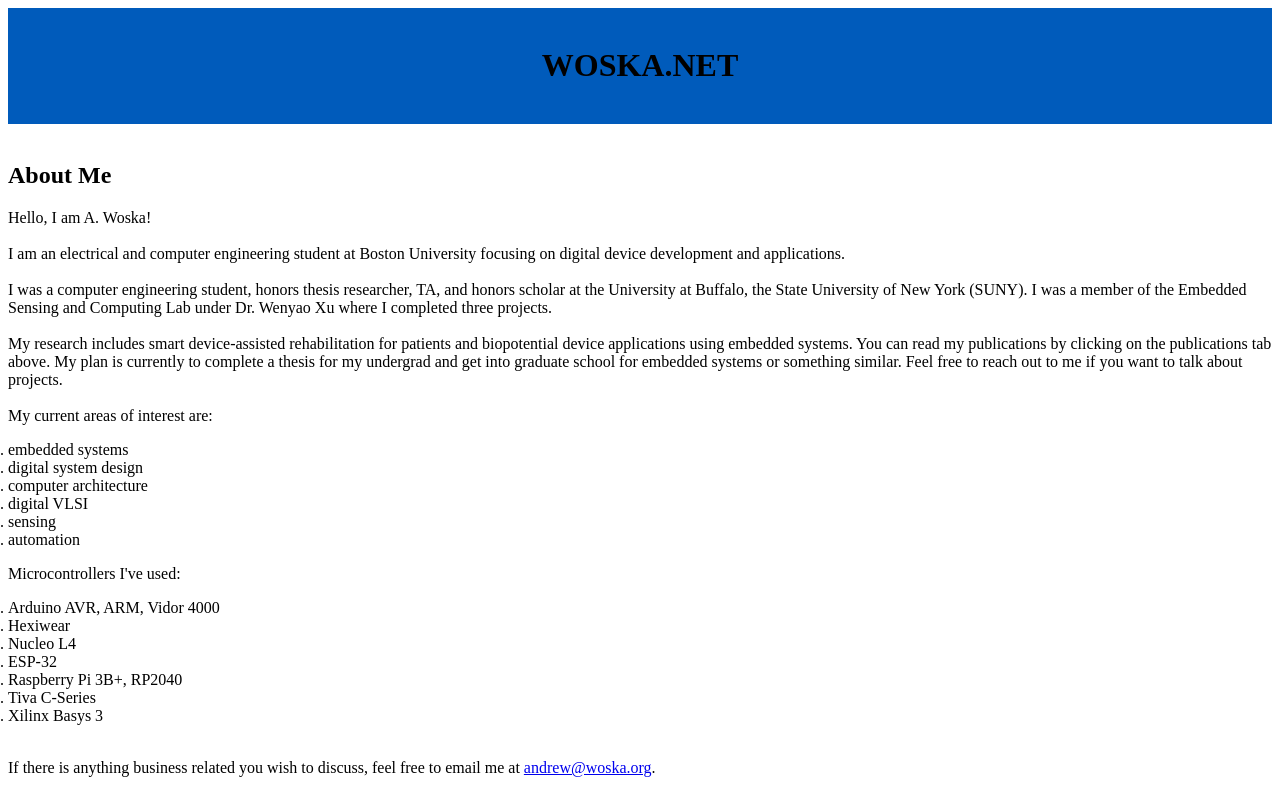
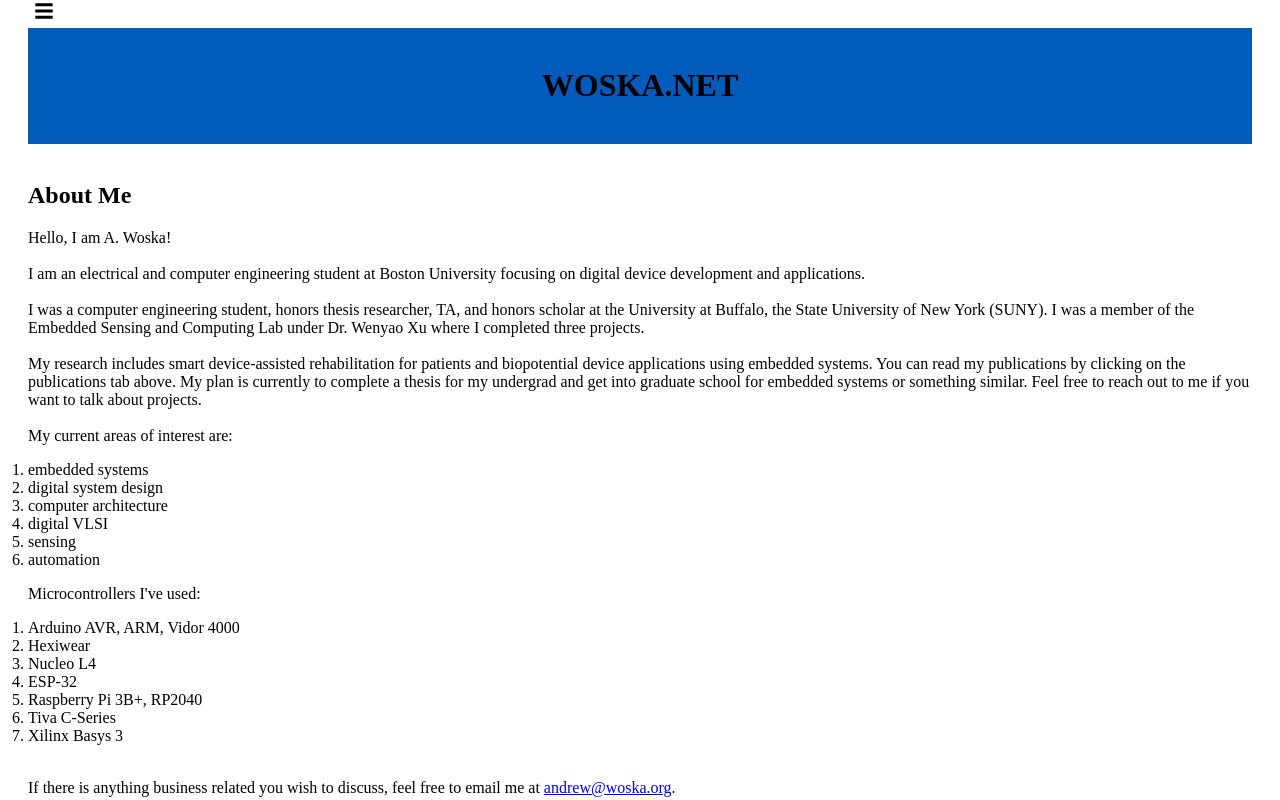
Before and after one commit to agwoska/woska.net-v2, a React app: page /about in a window 1280 px wide. Shown: the top 800 px of the page. Built offline with nearby package versions, Linux system fonts and the light colour scheme.

Commit message:
add sidebar
will be improved in future

```diff
--- a/src/app/App.js
+++ b/src/app/App.js
@@ -1,19 +1,19 @@
-import React from 'react';
+import React, { useState } from 'react';
 import {
-  // RouterProvider,
-  // createBrowserRouter,
-  // Router,
   Routes,
   Route,
-  // Outlet,
+  Outlet,
   // Link,
   BrowserRouter,
-  Outlet,
 } from 'react-router-dom';
+// eslint-disable-next-line import/no-extraneous-dependencies
+import { FaBars, FaTimes } from 'react-icons/fa';
+
 import Home from './Home';
 import Projects from './Projects';
 import About from './About';
 import Contact from './Contact';
+
 import '../css/style.css';
 
 
@@ -35,44 +35,59 @@ function App() {
 }
 
 function Layout() {
+  const [isSidebarOpen, setIsSidebarOpen] = useState(false);
+
+  const toggleSidebar = () => {
+    setIsSidebarOpen(!isSidebarOpen);
+  };
+
+  const sidebarStyle = {
+    width: isSidebarOpen ? '150px' : '0px',
+    height: '100vh',
+    background: '#f0f0f0',
+    transition: 'width 0.3s',
+  };
+
+  const btnSidebarStyle = {
+    fontSize: '20px',
+    background: 'none',
+    border: 'none',
+    overflow: 'visable',
+    position: 'fixed',
+    top: '0px',
+  };
+
   return (
-    <>
-      <Outlet />
-    </>
+    <div style={{ display: 'flex' }}>
+      <div style={sidebarStyle}>
+        {isSidebarOpen && (
+          <ul>
+            <li>
+              <a href="/">Home</a>
+            </li>
+            <li>
+              Apps
+            </li>
+            <li>
+              <a href="/projects">Projects</a>
+            </li>
+            <li>
+              <a href="/about">About</a>
+            </li>
+            <li>
+              <a href="/contact">Contact</a>
+            </li>
+          </ul>
+        )}
+      </div>
+      <div style={{ flex: 1, padding: '20px' }}>
+        <button type="button" onClick={toggleSidebar} style={btnSidebarStyle}>
+          {isSidebarOpen ? <FaTimes /> : <FaBars />}
+        </button>
+        <Outlet />
+      </div>
+    </div>
   );
 }
 
-// function Layout() {
-//   return (
-//     <>
-//     <div id="sidebar">
-//         <div>
-//           <h1>Layout</h1>
-//           <br />
-//           <p>hello there</p>
-
-//           <nav>
-//             <ul>
-//               <li>
-//                 <a href="/">Home</a>
-//               </li>
-//               <li>
-//                 <Link to="/test">Test</Link>
-//               </li>
-//               <li>
-//                 <a href="/test">About</a>
-//               </li>
-//               <li>
-//                 <a href="/contact">Contact</a>
-//               </li>
-//             </ul>
-//           </nav>
-//           <hr />
-//           <Outlet />
-//         </div>
-//     </div>
-//     </>
-//   );
-// }
-
 export default App;
--- a/src/css/style.css
+++ b/src/css/style.css
@@ -3,7 +3,7 @@
     background-color: #005bbb;
     padding: 18px 50px;
     top: 0;
-    position: relative;
+    position: static;
     overflow: auto;
 }
 
```
